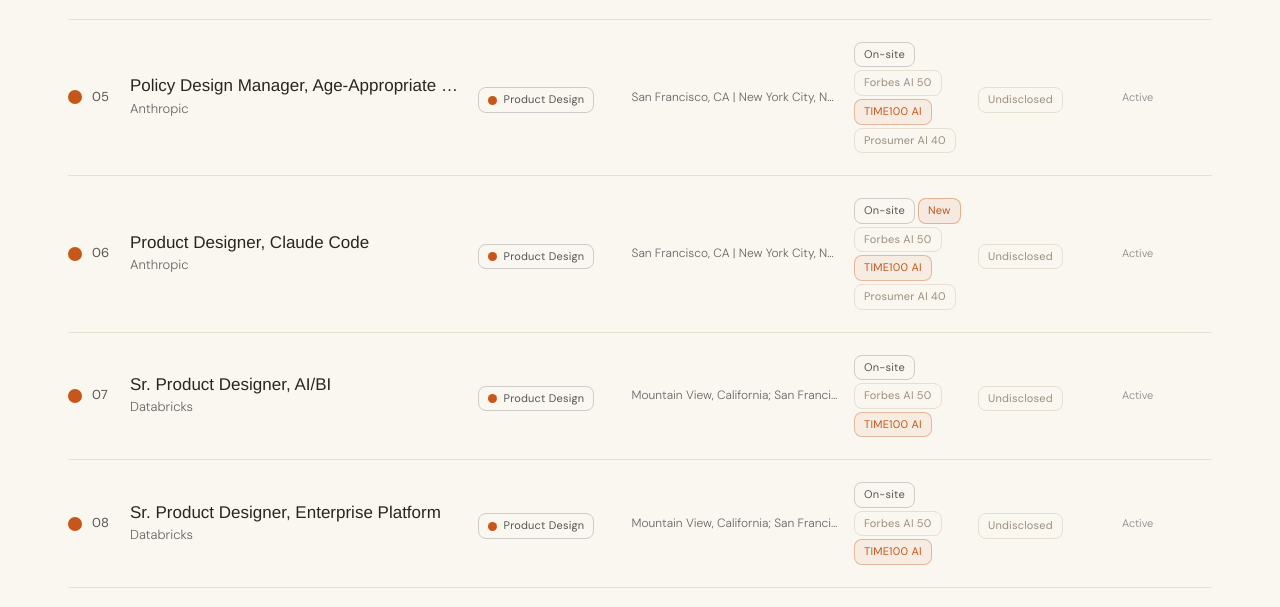
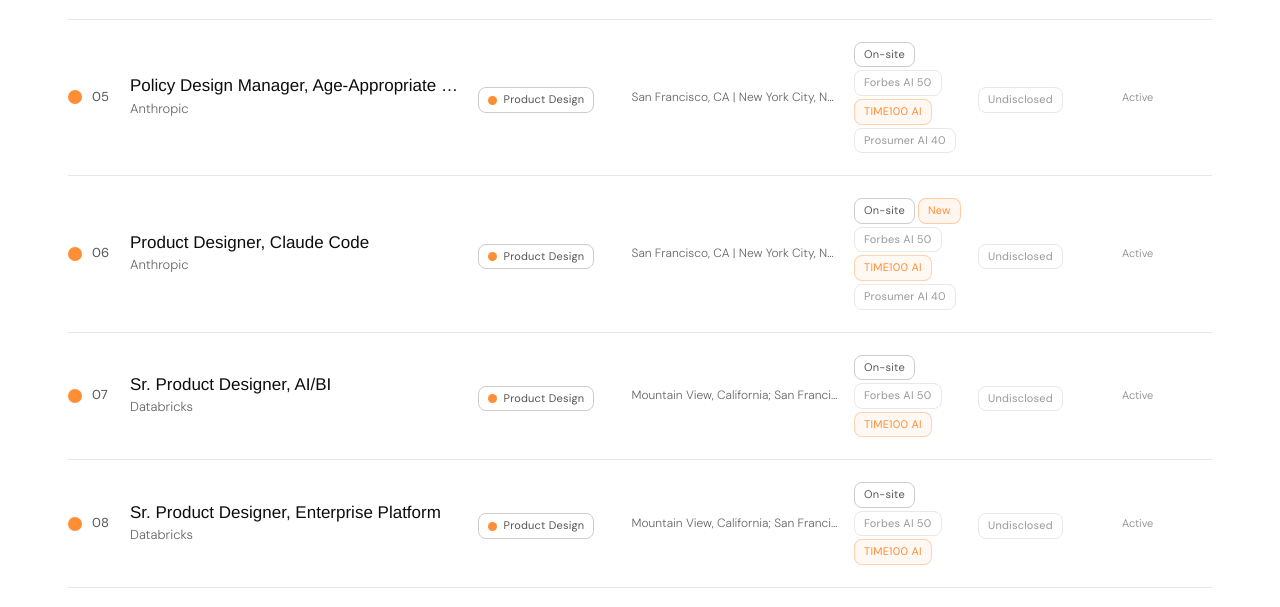
Before and after one commit to wencesanz/aidesignjobs, a plain HTML site: page index.html in a window 1280 px wide. Shown: the part 2125-2732 px from the top of the page. Drawn offline with nearby package versions, Linux system fonts and the light colour scheme; a web font is replaced by a local one.

Commit message:
Add files via upload

```diff
--- a/index.html
+++ b/index.html
@@ -120,18 +120,17 @@
 html { scroll-behavior: smooth; overflow-x: hidden; }
 
 :root {
-  /* Maben-inspired palette: near-white warm + soft near-black + terracotta */
-  --black:  #2A2520;
-  --white:  #FAF6F0;
-  --accent: #C5571B;
-  --gray:   #9a8f7e;
-  --gray2:  #c8bcab;
-  --gray3:  #f0ebe3;
-  --border: #e6dfd2;
+  --black:  #0d0d0d;
+  --white:  #ffffff;
+  --accent: #FF8E35;
+  --gray:   #999;
+  --gray2:  #ccc;
+  --gray3:  #f5f5f5;
+  --border: #e8e8e8;
   /* Aliases used by the submit + contact modals (originally from admin.html) */
   --ink:    var(--black);
-  --ink-2:  #6e6555;
-  --bg-2:   #ddd2bf;
+  --ink-2:  #666;
+  --bg-2:   #f5f5f5;
   --fs: 'Helvetica Neue', 'Arial', sans-serif;
   --fh: 'Px Grotesk', 'Helvetica Neue', sans-serif;
   --fm: 'DM Sans', system-ui, sans-serif;
@@ -139,8 +138,8 @@
   --invert-bg: #0d0d0d;
   --invert-fg: #ffffff;
 
-  /* category dot palette — warm muted tones aligned with Maben aesthetic */
-  --c-product:   #C5571B;   /* terracotta (accent) — primary category */
+  /* category dot palette — muted warm tones, product matches the accent */
+  --c-product:   #FF8E35;   /* orange (accent) — primary category */
   --c-brand:     #D4A24B;   /* warm ochre */
   --c-ux:        #5B8B8E;   /* muted teal */
   --c-motion:    #C77B8A;   /* dusty rose */
@@ -150,15 +149,15 @@
 }
 
 [data-theme="dark"] {
-  --black:  #E8DDCB;
-  --white:  #1C1916;
-  --accent: #D97A3F;
-  --gray:   #8a7d6a;
-  --gray2:  #4a4239;
-  --gray3:  #2a2620;
-  --border: #3a342d;
-  --invert-bg: #E8DDCB;
-  --invert-fg: #1C1916;
+  --black:  #f2f2f2;
+  --white:  #0a0a0a;
+  --accent: #FF8E35;
+  --gray:   #888;
+  --gray2:  #555;
+  --gray3:  #1a1a1a;
+  --border: #262626;
+  --invert-bg: #f2f2f2;
+  --invert-fg: #0a0a0a;
 }
 
 /* Dark-mode text overrides — softer contrast (80% primary / 60% secondary) */
@@ -2254,7 +2253,7 @@
     <input type="hidden" name="_subject" value="New role submission — AIDesignJobs">
     <input type="text" name="_gotcha" style="display:none" tabindex="-1" autocomplete="off">
 
-    <div class="sm-error" id="sm-error">Something went wrong. Please try again or email <a href="/cdn-cgi/l/email-protection" class="__cf_email__" data-cfemail="1a707578695a7b737e70346d756871">[email&#160;protected]</a>.</div>
+    <div class="sm-error" id="sm-error">Something went wrong. Please try again or email <a href="/cdn-cgi/l/email-protection" class="__cf_email__" data-cfemail="462c29243506272f222c683129342d">[email&#160;protected]</a>.</div>
 
     <div class="sm-foot">
       <span class="sm-note">We review submissions within 48h.</span>
```
Also changed, not shown: favicon.svg.
